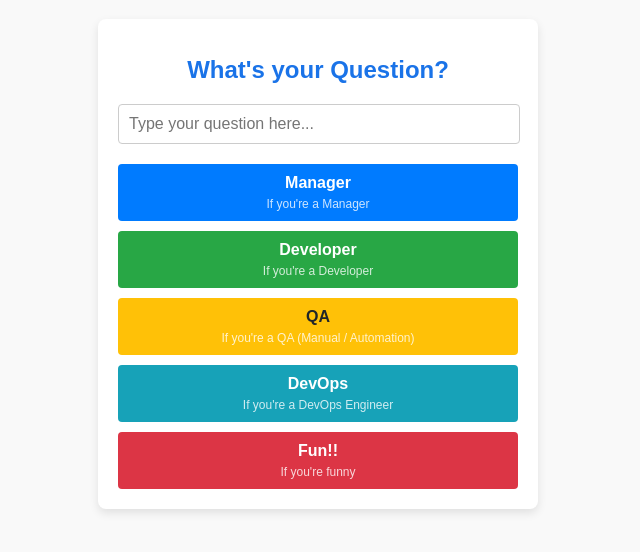
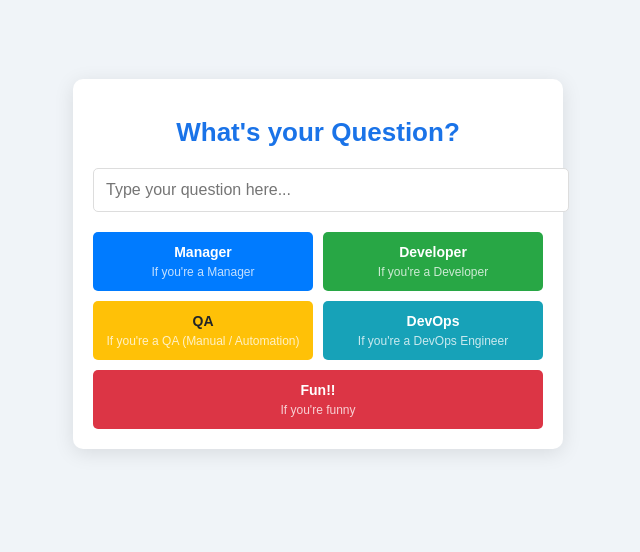
Before and after one commit to vellankikoti/testcontainers-genai-demo, a React (Create React App) app in the folder frontend/: page / in a window 1280 px wide. Shown: the part 136-688 px from the top of the page, without its empty margins (322-962 px from the left). Built offline with nearby package versions, Linux system fonts and the light colour scheme.

Commit message:
Update App.css

```diff
--- a/frontend/src/App.css
+++ b/frontend/src/App.css
@@ -1,93 +1,167 @@
+/* General body styling */
 body {
   margin: 0;
   font-family: Arial, sans-serif;
-    background-color: #f9f9f9;
+  background-color: #f0f4f8;
+  display: flex;
+  justify-content: center;
+  align-items: center;
+  min-height: 100vh;
+  padding: 0;
 }
 
+/* Main app container */
 .app {
   display: flex;
   justify-content: center;
   align-items: center;
-    height: 100vh;
-    background-color: #f9f9f9;
+  width: 100%;
+  max-width: 450px;
+  background-color: #ffffff;
+  border-radius: 10px;
+  box-shadow: 0 4px 20px rgba(0, 0, 0, 0.1);
+  padding: 20px;
+  flex-direction: column;
 }
 
-  .chat-container {
-    width: 400px;
-    background-color: #ffffff;
-    border-radius: 8px;
-    box-shadow: 0 4px 10px rgba(0, 0, 0, 0.1);
-    padding: 20px;
-  }
-
+/* Title styling */
 .chat-title {
-    font-size: 24px;
+  font-size: 26px;
+  font-weight: bold;
   color: #1a73e8;
   text-align: center;
   margin-bottom: 20px;
 }
 
+/* Input field styling */
 .chat-input {
-    width: calc(100% - 20px);
-    padding: 10px;
+  width: 100%;
+  padding: 12px;
   font-size: 16px;
-    border: 1px solid #ccc;
-    border-radius: 4px;
+  border: 1px solid #ddd;
+  border-radius: 5px;
   margin-bottom: 20px;
+  transition: border-color 0.2s;
 }
 
+.chat-input:focus {
+  outline: none;
+  border-color: #1a73e8;
+  box-shadow: 0 0 5px rgba(26, 115, 232, 0.5);
+}
+
+/* Response area styling */
 .chat-response {
-    margin: 20px 0;
+  margin: 15px 0;
   padding: 15px;
-    background-color: #f1f1f1;
-    border-radius: 4px;
+  background-color: #f8f9fa;
+  border-radius: 5px;
   font-size: 16px;
   color: #333;
+  box-shadow: inset 0 2px 5px rgba(0, 0, 0, 0.1);
 }
 
+/* Error message styling */
+.chat-error {
+  margin: 10px 0;
+  color: #d9534f;
+  font-size: 14px;
+  text-align: center;
+}
+
+/* Button container styling */
 .chat-buttons {
   display: flex;
-    flex-direction: column;
+  flex-wrap: wrap;
+  justify-content: space-between;
   gap: 10px;
+  width: 100%;
 }
 
+/* Button general styling */
 .chat-button {
+  flex: 1;
+  min-width: calc(50% - 10px);
+  padding: 12px;
+  font-size: 14px;
+  font-weight: bold;
+  text-align: center;
+  color: #fff;
+  border: none;
+  border-radius: 5px;
+  cursor: pointer;
+  transition: background-color 0.3s, transform 0.2s;
   position: relative;
-    padding: 10px 20px;
-    font-size: 16px;
-    font-weight: bold;
-    color: #ffffff;
-    border: none;
-    border-radius: 4px;
-    cursor: pointer;
 }
 
+.chat-button:hover {
+  transform: scale(1.05);
+}
+
+/* Manager button styling */
 .manager {
   background-color: #007bff;
 }
 
+.manager:hover {
+  background-color: #0056b3;
+}
+
+/* Developer button styling */
 .developer {
   background-color: #28a745;
 }
 
+.developer:hover {
+  background-color: #1e7a38;
+}
+
+/* QA button styling */
 .qa {
   background-color: #ffc107;
   color: #212529;
 }
 
+.qa:hover {
+  background-color: #e0a800;
+}
+
+/* DevOps button styling */
 .devops {
   background-color: #17a2b8;
 }
 
+.devops:hover {
+  background-color: #117a8b;
+}
+
+/* Funny button styling */
 .funny {
   background-color: #dc3545;
 }
 
+.funny:hover {
+  background-color: #a71d2a;
+}
+
+/* Button label styling */
 .button-label {
   display: block;
   font-size: 12px;
-    color: #ffffff;
-    opacity: 0.8;
+  color: rgba(255, 255, 255, 0.85);
   margin-top: 5px;
   font-weight: normal;
+  text-align: center;
+  opacity: 0.9;
 }
+
+/* Responsive design */
+@media (max-width: 480px) {
+  .chat-buttons {
+    flex-direction: column;
+  }
+
+  .chat-button {
+    min-width: 100%;
+  }
+}
```
Lines whose indentation alone changed are shown as unchanged.
